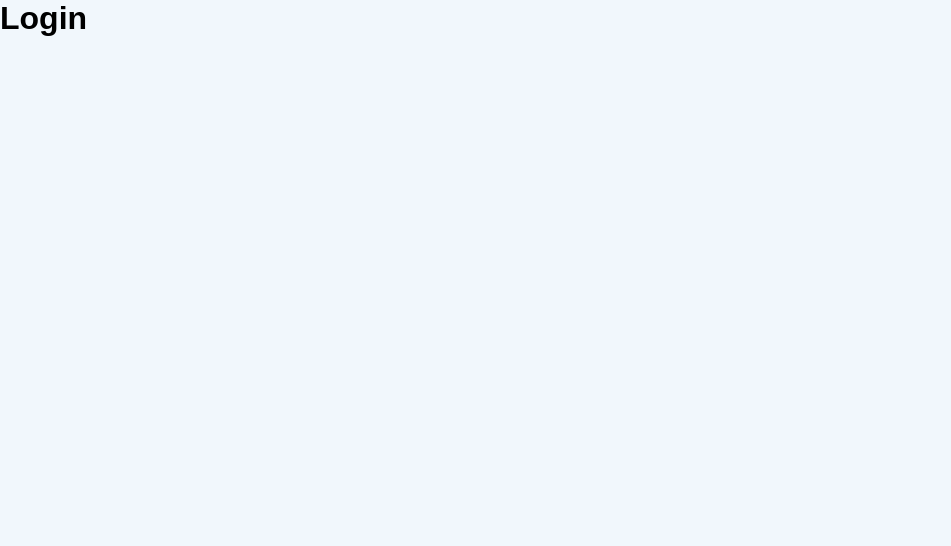
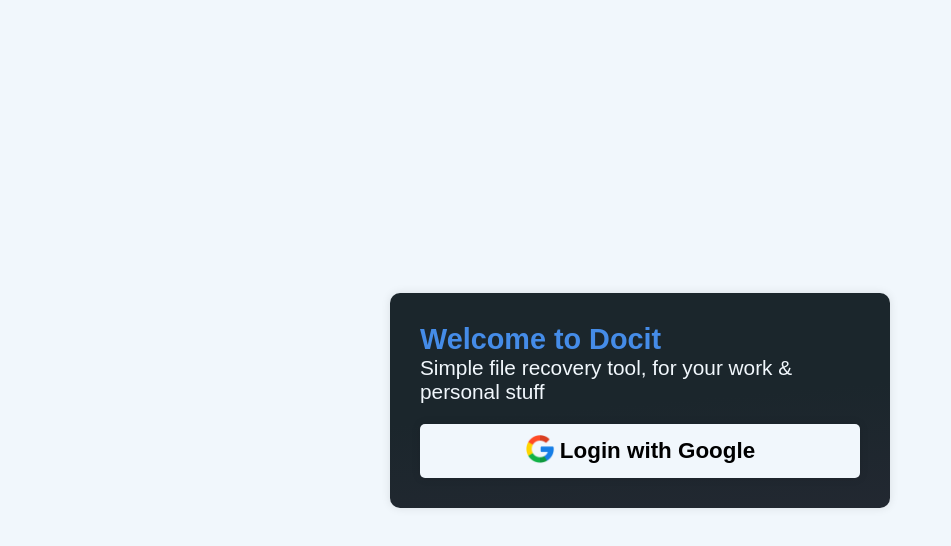
Before and after one commit to creative-tutorials/docit, a React (Create React App) app: page /login in a window 1280 px wide. Shown: the top 546 px of the page, without its empty margins (0-951 px from the left). Built offline with nearby package versions, Linux system fonts and the light colour scheme; no server answers.

Commit message:
🚀 Added LoginComponent

```diff
--- a/src/components/Auth/Login.js
+++ b/src/components/Auth/Login.js
@@ -1,4 +1,51 @@
-const Login = () => {
-  return <h1>Login</h1>;
+import "../../styles/forms.css";
+import { setupAuthentication } from "./AuthSetup";
+import { initializeApp } from "firebase/app";
+import { getAnalytics } from "firebase/analytics";
+import { getAuth, signInWithPopup, GoogleAuthProvider } from "firebase/auth";
+const firebaseConfig = {
+  apiKey: process.env.REACT_APP_FIRBASE_API_KEY,
+  authDomain: process.env.REACT_APP_FIREBASE_AUTH_DOMAIN,
+  projectId: process.env.REACT_APP_FIREBASE_PROJECTID,
+  storageBucket: process.env.REACT_APP_FIREBASE_STORAGE_BUCKET,
+  messagingSenderId: process.env.REACT_APP_MESSAGING_SENDER_ID,
+  appId: process.env.REACT_APP_APP_ID,
+  measurementId: process.env.REACT_APP_MESUREMENT_ID,
 };
-export default Login;
+
+// Initialize Firebase
+const app = initializeApp(firebaseConfig);
+const analytics = getAnalytics(app);
+console.log(analytics);
+const provider = new GoogleAuthProvider();
+const auth = getAuth();
+
+const LoginComponent = () => {
+  const handleAuthentication = () => {
+    setupAuthentication(signInWithPopup, auth, provider, GoogleAuthProvider);
+  };
+  return (
+    <div className="_component">
+      <div className="box">
+        <div className="content">
+          <div className="logo"></div>
+        </div>
+        <div className="btm-3">
+          <div className="btm-content">
+            <h2>Welcome to Docit</h2>
+            <p>Simple file recovery tool, for your work & personal stuff</p>
+          </div>
+        </div>
+        <div className="btn-elem">
+          <div className="googleBtn" onClick={handleAuthentication}>
+            <div className="icon">
+              <img src="/google.png" alt="google logo" />
+            </div>
+            <h2>Login with Google</h2>
+          </div>
+        </div>
+      </div>
+    </div>
+  );
+};
+export default LoginComponent;
```
